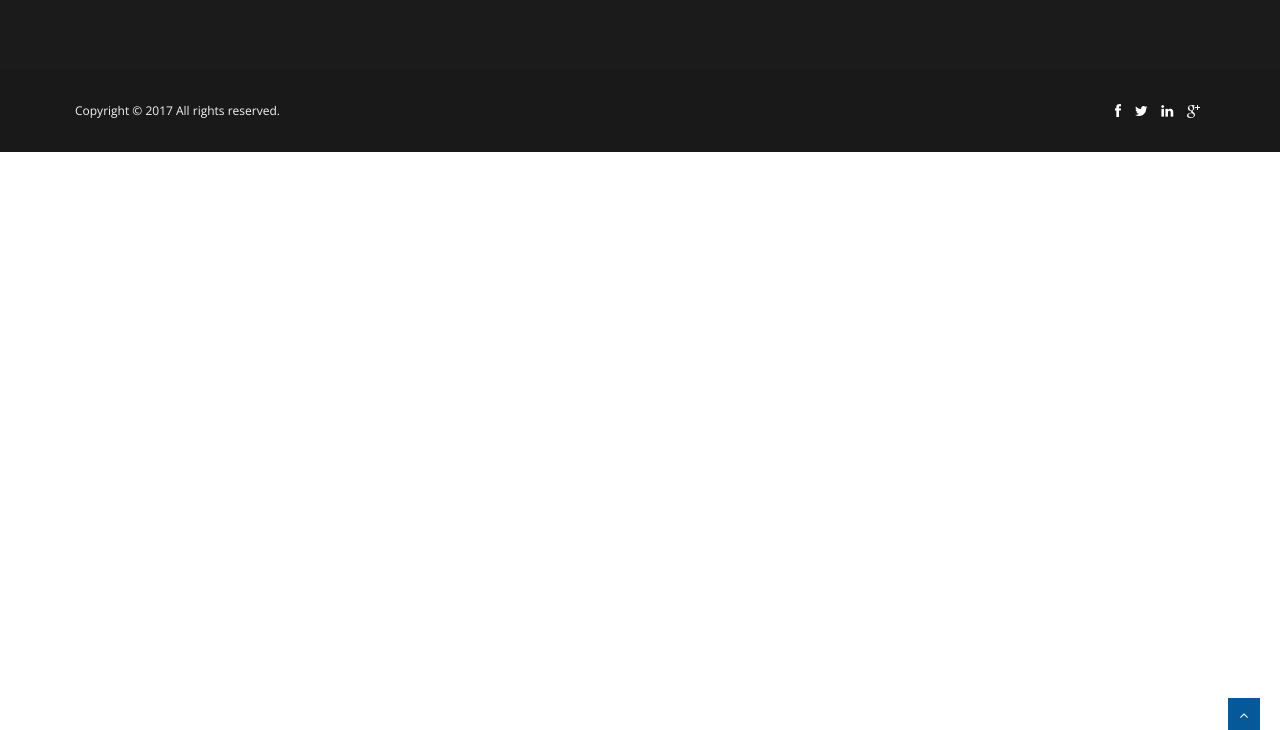
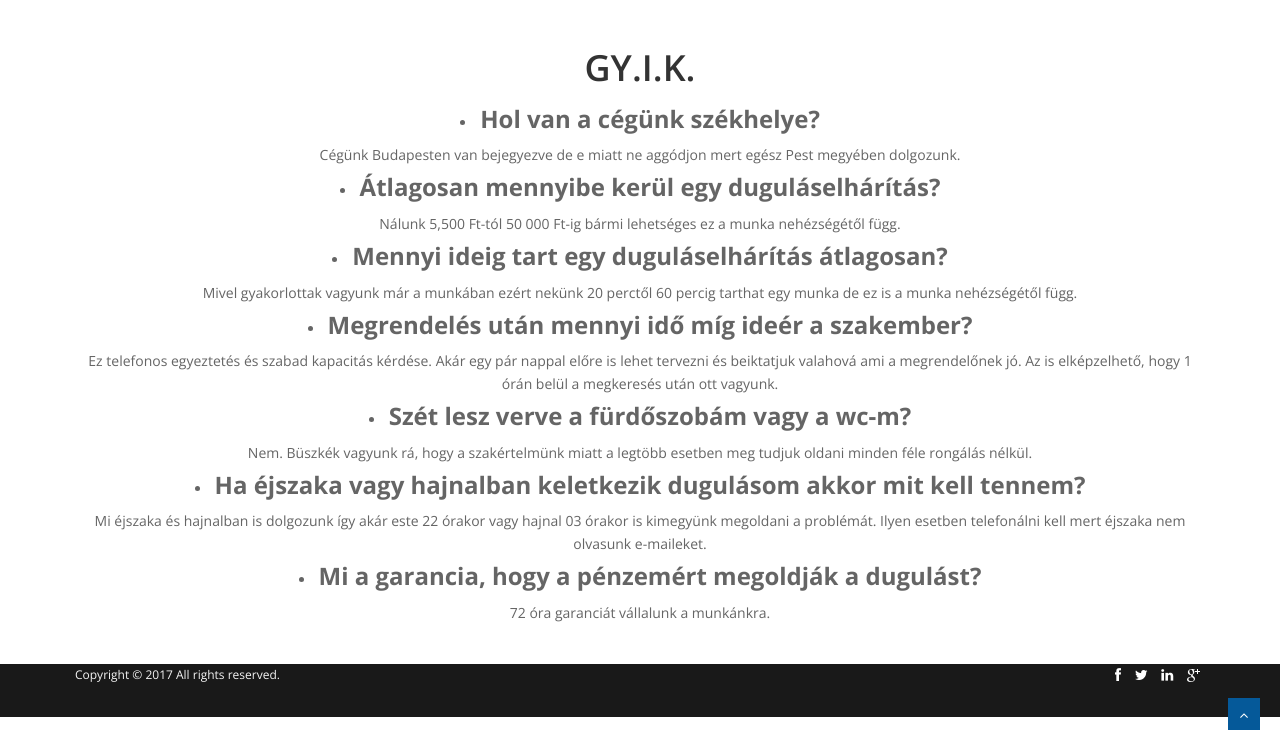
Before and after one commit to kalcifield/plumberproject, a PHP site: page /faq.php in a window 1280 px wide. Shown: the part 70-800 px from the top of the page. Run offline with PHP 8.4, Linux system fonts and the light colour scheme.

Commit message:
Formatted faq text

```diff
--- a/faq.php
+++ b/faq.php
@@ -1,6 +1,29 @@
 <?php
     include_once 'header.php'
 ?>
+<section class="jumbobox">
+    <div class="container">
+        <div class="row">
+            <div class="col-lg-12">
+                <h1>GY.I.K.</h1>
+                <p><font size="5"><b><li>Hol van a cégünk székhelye?</li></b></font></p>
+                <p>Cégünk Budapesten van bejegyezve de e miatt ne aggódjon mert egész Pest megyében dolgozunk.</p>
+                <p><font size="5"><b><li>Átlagosan mennyibe kerül egy duguláselhárítás?</li></b></font></p>
+                <p>Nálunk 5,500 Ft-tól 50 000 Ft-ig bármi lehetséges ez a munka nehézségétől függ.</p>
+                <p><font size="5"><b><li>Mennyi ideig tart egy duguláselhárítás átlagosan?</li></b></font></p>
+                <p>Mivel gyakorlottak vagyunk már a munkában ezért nekünk 20 perctől 60 percig tarthat egy munka de ez is a munka nehézségétől függ.</p>
+                <p><font size="5"><b><li>Megrendelés után mennyi idő míg ideér a szakember?</li></b></font></p>
+                <p>Ez telefonos egyeztetés és szabad kapacitás kérdése. Akár egy pár nappal előre is lehet tervezni és beiktatjuk valahová ami a megrendelőnek jó. Az is elképzelhető, hogy 1 órán belül a megkeresés után ott vagyunk.</p>
+                <p><font size="5"><b><li>Szét lesz verve a fürdőszobám vagy a wc-m?</li></b></font></p>
+                <p>Nem. Büszkék vagyunk rá, hogy a szakértelmünk miatt a legtöbb esetben meg tudjuk oldani minden féle rongálás nélkül.</p>
+                <p><font size="5"><b><li>Ha éjszaka vagy hajnalban keletkezik dugulásom akkor mit kell tennem?</li></b></font></p>
+                <p>Mi éjszaka és hajnalban is dolgozunk így akár este 22 órakor vagy hajnal 03 órakor is kimegyünk megoldani a problémát. Ilyen esetben telefonálni kell mert éjszaka nem olvasunk e-maileket.</p>
+                <p><font size="5"><b><li>Mi a garancia, hogy a pénzemért megoldják a dugulást?</li></b></font></p>
+                <p>72 óra garanciát vállalunk a munkánkra.</p>
+            </div>
+        </div>
+    </div>
+</section>
 
 
 <?php
--- a/header.php
+++ b/header.php
@@ -40,7 +40,7 @@
                 <ul class="nav navbar-nav">
                     <li><a href="index.php">Kezdőlap</a></li>
                     <li><a href="services.html">Szolgáltatások</a></li>
-                    <li><a href="portfolio.html">Gy.i.k.</a></li>
+                    <li><a href="faq.php">Gy.i.k.</a></li>
                     <li><a href="pricing.php">Árak</a></li>
                     <li><a href="contact.html">Küldj üzenetet</a></li>
                 </ul>
```
